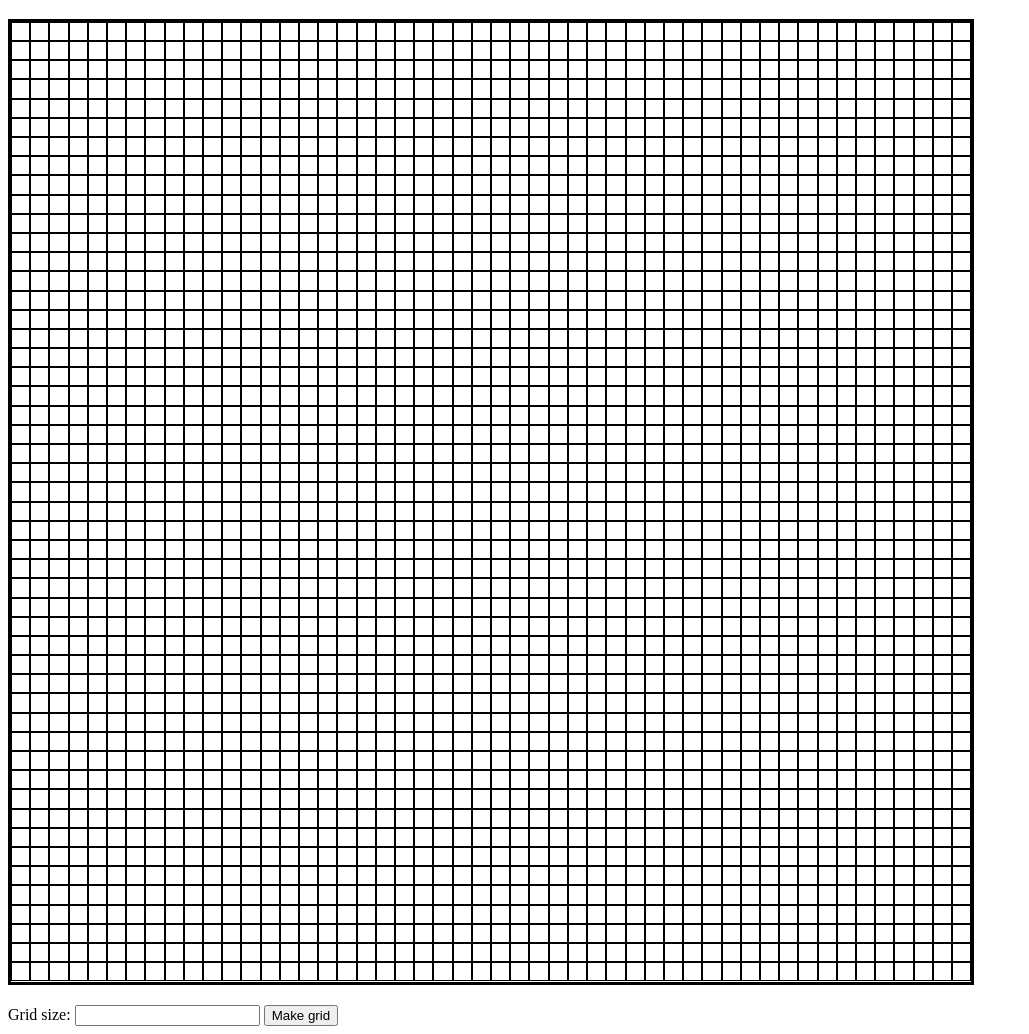
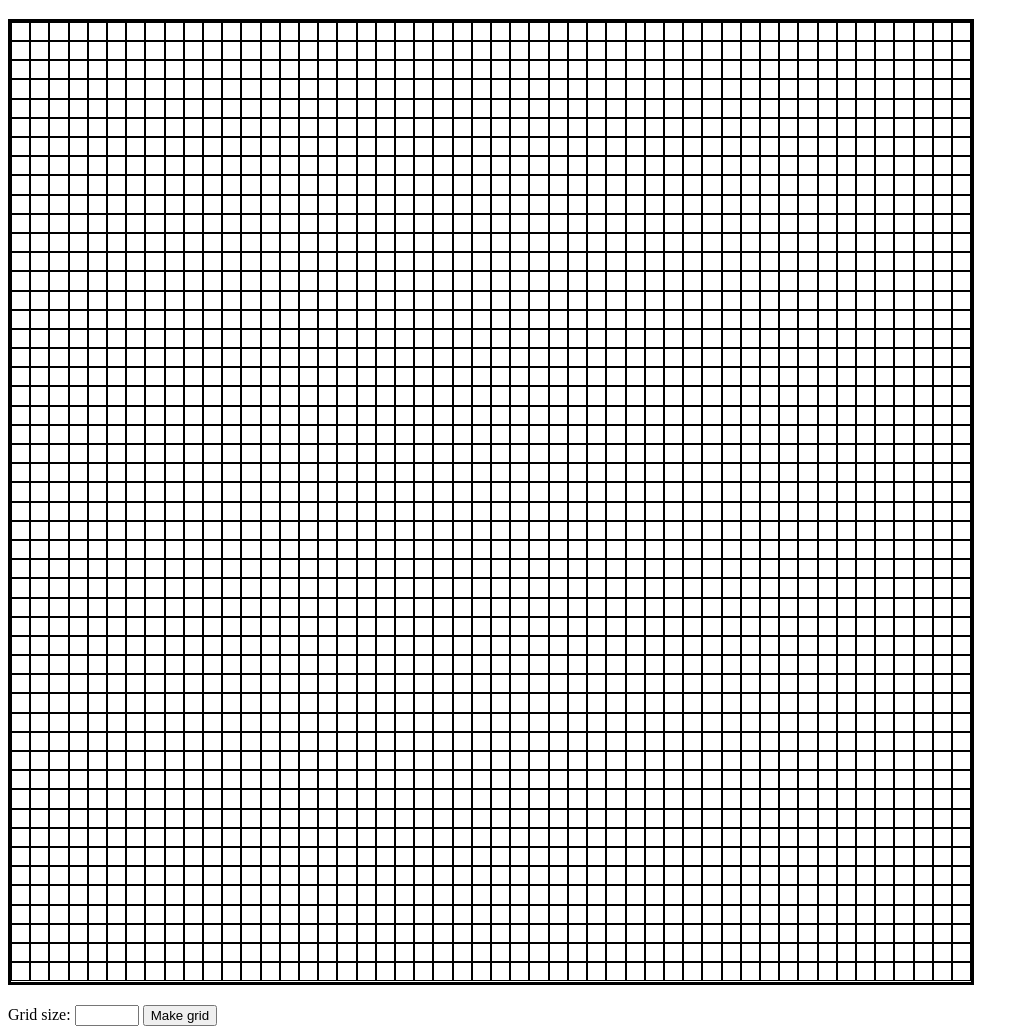
Before and after one commit to singlemutation/etch-a-sketch, a plain HTML site: page index.html in a window 1280 px wide. Shown: the part 61-1095 px from the top of the page, without its empty margins (0-1029 px from the left). Drawn offline with Linux system fonts and the light colour scheme.

Commit message:
Add min and max to input and changed type to number

```diff
--- a/index.html
+++ b/index.html
@@ -13,7 +13,7 @@
 
     <div class="container"></div>
     <label for="item">Grid size:</label>
-    <input type="text" name="item" id="item">
+    <input type="number" name="item" id="item" min="1" max="100">
     <button>Make grid</button>
     <div class="prompt">
 
```
